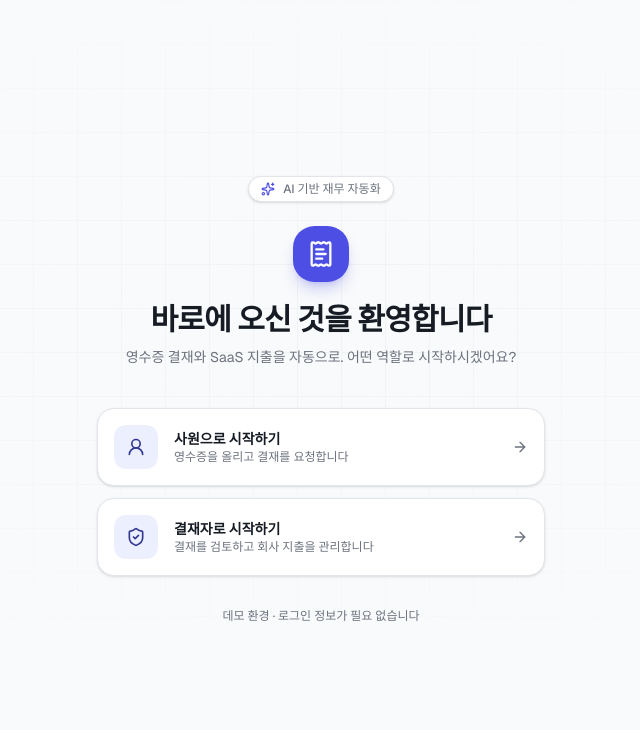
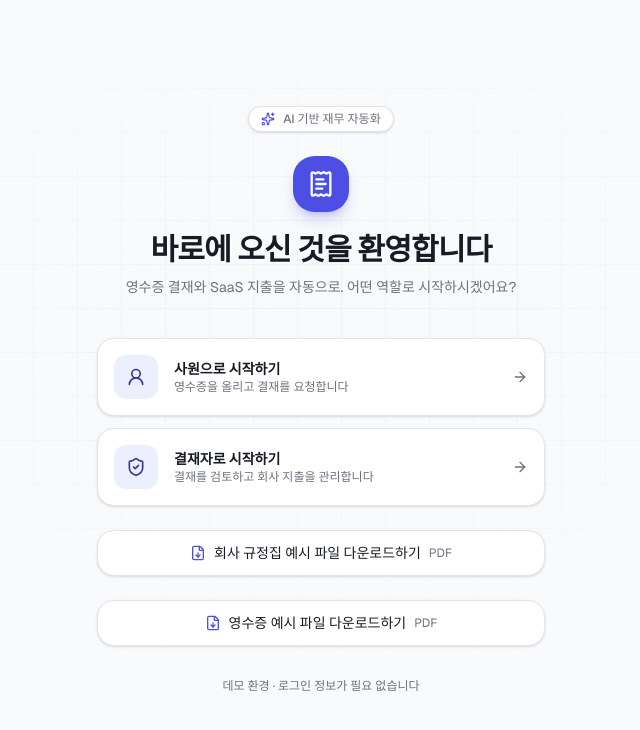
Before and after one commit to WeCanDoEverythingV1/AI, a Next.js app: page / in a window 1280 px wide. Shown: the top 730 px of the page, without its empty margins (319-959 px from the left). Built offline with nearby package versions, Linux system fonts and the light colour scheme; no server answers.

Commit message:
Refactor code structure for improved readability and maintainability

```diff
--- a/components/user-selection.tsx
+++ b/components/user-selection.tsx
@@ -1,7 +1,7 @@
 "use client"
 
 import type { Role } from "@/lib/mock-data"
-import { ArrowRight, ReceiptText, ShieldCheck, Sparkles, UserRound } from "lucide-react"
+import { ArrowRight, FileDown, ReceiptText, ShieldCheck, Sparkles, UserRound } from "lucide-react"
 
 export function UserSelection({ onSelect }: { onSelect: (role: Role) => void }) {
   return (
@@ -43,6 +43,24 @@ export function UserSelection({ onSelect }: { onSelect: (role: Role) => void })
             onClick={() => onSelect("approver")}
           />
         </div>
+      <a
+        href="/예시규정집.pdf"
+          download
+          className="mt-6 flex items-center justify-center gap-2 rounded-xl border border-border bg-card px-4 py-3 text-sm font-medium text-card-foreground shadow-sm transition-colors hover:border-primary/40"
+>
+  <FileDown className="size-4 text-primary" />
+  회사 규정집 예시 파일 다운로드하기
+  <span className="text-xs font-normal text-muted-foreground">PDF</span>
+</a>
+<a
+        href="/예시영수증.png"
+          download
+          className="mt-6 flex items-center justify-center gap-2 rounded-xl border border-border bg-card px-4 py-3 text-sm font-medium text-card-foreground shadow-sm transition-colors hover:border-primary/40"
+>
+  <FileDown className="size-4 text-primary" />
+  영수증 예시 파일 다운로드하기
+  <span className="text-xs font-normal text-muted-foreground">PDF</span>
+</a>
 
         <p className="mt-8 text-center text-xs text-muted-foreground">
           데모 환경 · 로그인 정보가 필요 없습니다
```
Also changed, not shown: public/예시영수증.png (added), 1 other file (tests, documents, lock files or other folders).
